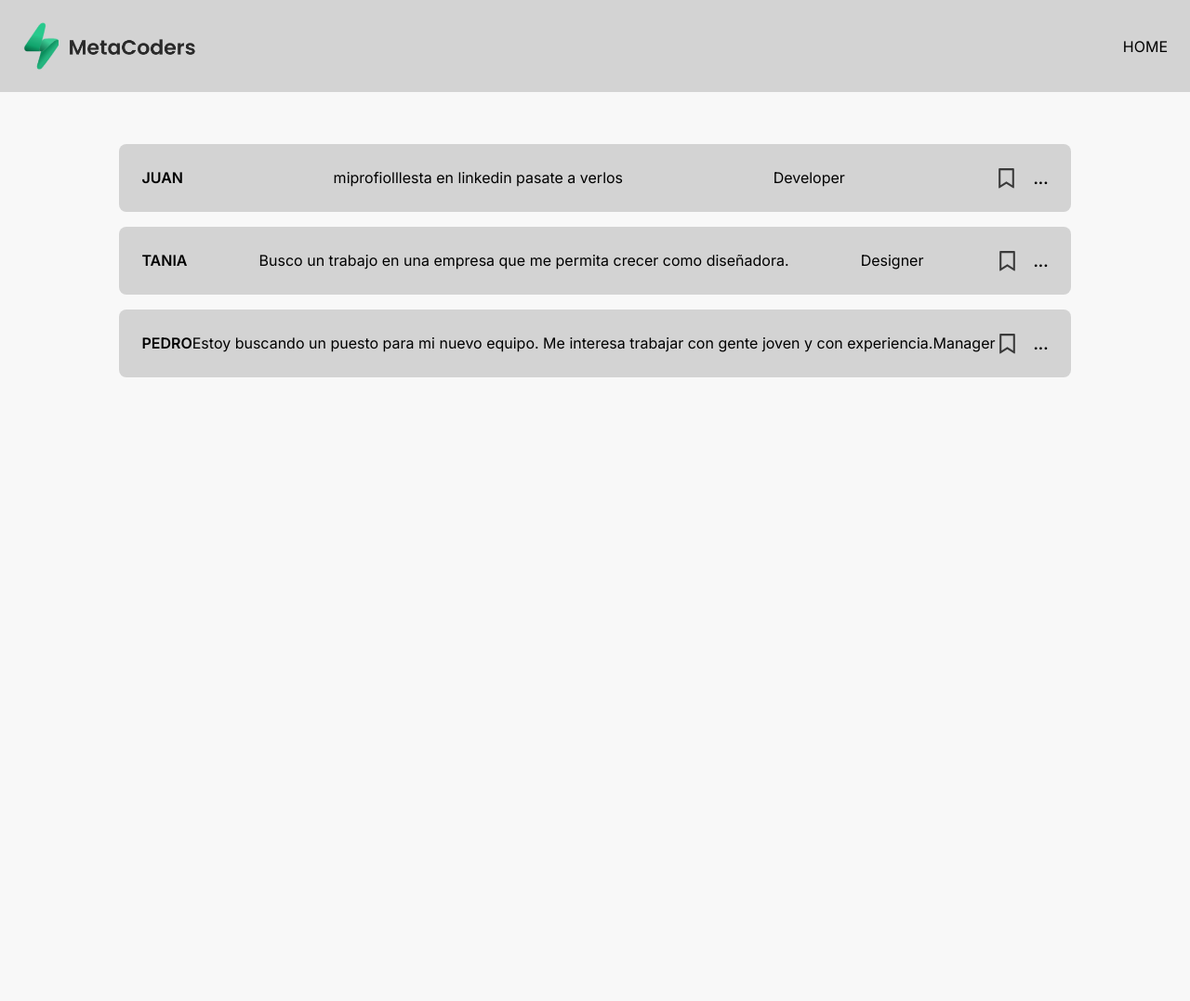
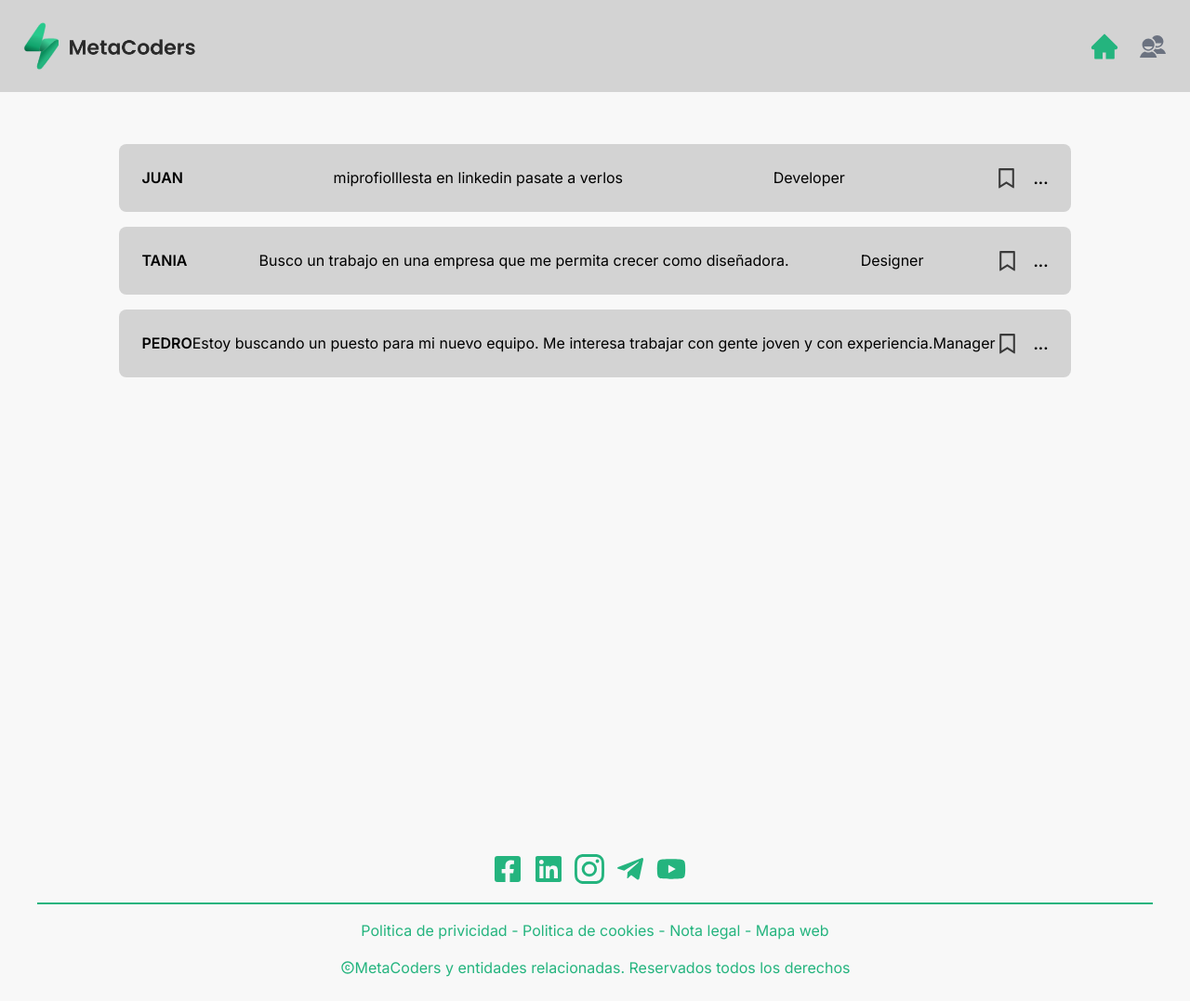
Before and after one commit to melitacasola/Hackaton-Marketplace-27, a Next.js app in the folder frontend/: page / in a window 1280 px wide. Shown: the whole page at 93% size. Before the commit the page ends 899 px from the top, so only its background shows below. Built offline with nearby package versions, Linux system fonts and the light colour scheme.

Commit message:
feat:footer and navbar finished

```diff
--- a/frontend/package.json
+++ b/frontend/package.json
@@ -9,9 +9,10 @@
     "lint": "next lint"
   },
   "dependencies": {
+    "next": "14.1.0",
     "react": "^18",
     "react-dom": "^18",
-    "next": "14.1.0"
+    "react-icons": "^5.0.1"
   },
   "devDependencies": {
     "autoprefixer": "^10.0.1",
--- /dev/null
+++ b/frontend/src/app/components/Footer/Footer.jsx
@@ -0,0 +1,35 @@
+
+import { FaFacebookSquare } from "react-icons/fa";;
+
+import { FaLinkedin } from "react-icons/fa6";
+import { BsInstagram } from "react-icons/bs";
+import { FaTelegramPlane } from "react-icons/fa";
+import { FaYoutube } from "react-icons/fa";
+import { MdCopyright } from "react-icons/md";
+
+
+const Footer = () => {
+  return (
+    <>
+    <div className='flex row gap-3 justify-center  p-5 '>
+    <FaFacebookSquare className="text-text-color h-8 w-8" />
+    <FaLinkedin className="text-text-color h-8 w-8" />
+    <BsInstagram  className="text-text-color h-8 w-8"/>
+    <FaTelegramPlane  className="text-text-color h-8 w-8"/>
+    <FaYoutube  className="text-text-color h-8 w-8"/>
+    <br />
+    </div>
+    <div className="flex flex-col">
+        <div className="border-t-2  border-text-color mx-10"></div>
+    <p  className="text-text-color text-center my-4">Politica de privicidad - Politica de cookies - Nota legal - Mapa web</p>
+    <div className="flex row justify-center items-center"><MdCopyright className="text-text-color"/><p className="text-text-color">MetaCoders y entidades relacionadas. Reservados todos los derechos</p>
+   </div>
+    </div>
+    <br />
+
+
+    </>
+  )
+}
+
+export default Footer
--- a/frontend/src/app/components/NavBar/NavBar.jsx
+++ b/frontend/src/app/components/NavBar/NavBar.jsx
@@ -1,6 +1,8 @@
 import Image from "next/image"
 import Link from "next/link"
 import Logo from "../../../../public/Image20240222125816.png"
+import { AiFillHome } from "react-icons/ai";
+import { IoMdContacts } from "react-icons/io";
 
 
 const NavBar = () => {
@@ -12,8 +14,9 @@ const NavBar = () => {
             height='250'
             alt="Logo"
             className="bg-bg-header"/>
+            <div className="flex flex-row gap-5"> <Link href='/'><AiFillHome className="text-text-color h-8 w-8"/></Link>
+            <IoMdContacts className=" text-gray-500 h-8 w-8 "/></div>
 
-            <Link href='/'>HOME</Link>
         </div>
     )
 }
--- a/frontend/src/app/layout.js
+++ b/frontend/src/app/layout.js
@@ -1,6 +1,7 @@
 import { Inter } from "next/font/google";
 import "./globals.css";
 import NavBar from "./components/NavBar/NavBar";
+import Footer from "./components/Footer/Footer";
 
 const inter = Inter({ subsets: ["latin"] });
 
@@ -15,7 +16,7 @@ export default function RootLayout({ children }) {
       <body className={`${inter.className} bg-bg-body`} >
         <NavBar />
         {children}
-
+        <Footer/>
       </body>
     </html>
   );
--- a/frontend/tailwind.config.js
+++ b/frontend/tailwind.config.js
@@ -9,7 +9,8 @@ module.exports = {
     extend: {
       colors: {
         "bg-header": "#D3D3D3",
-        "bg-body": "#F8F8F8"
+        "bg-body": "#F8F8F8",
+        "text-color": "#24B47E"
       },
     },
   },
```
Also changed, not shown: 1 other file (tests, documents, lock files or other folders).
